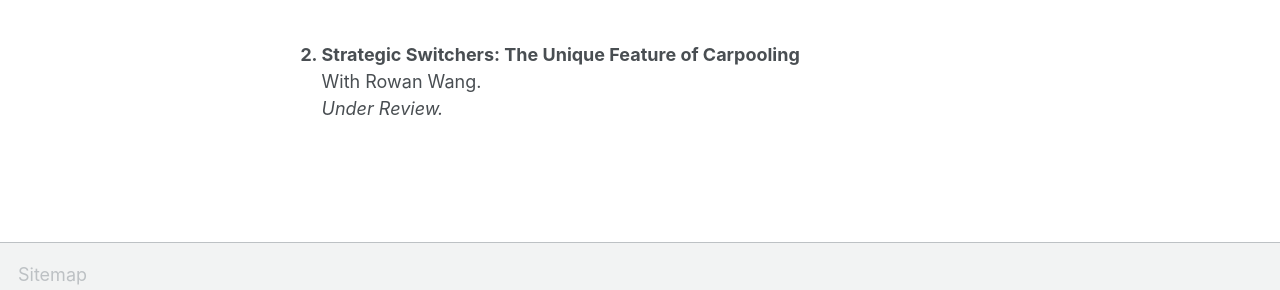
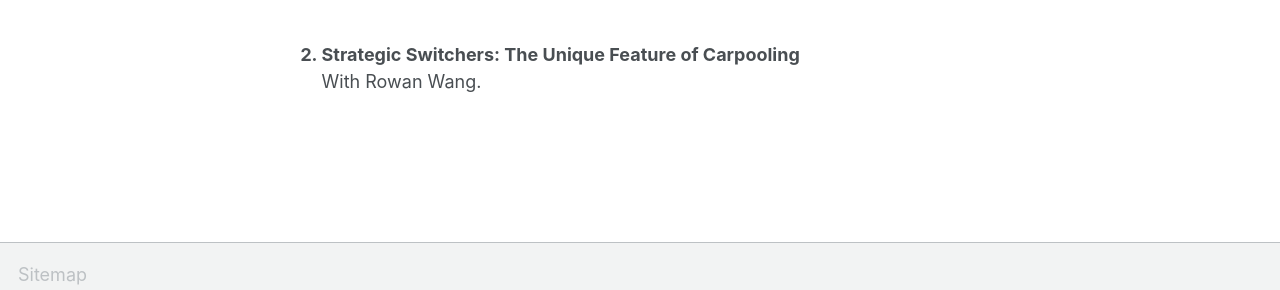
Before and after one commit to yuhangdu-edu/yuhangdu-edu.github.io, a Jekyll site: the page built from _pages/research.md, in a window 1280 px wide and 1297 px high. Shown: the part 972-1262 px from the top of the window. Built offline with Jekyll 4.4.1, drawn with Linux system fonts in a browser that asks for light colours; some web fonts are replaced; a script bundle is joined from its source files by our own code; library files that are not in the unit come from our copies.

Commit message:
Update research.md

```diff
--- a/_pages/research.md
+++ b/_pages/research.md
@@ -57,5 +57,4 @@ With Caihua Chen, Dongdong Ge, Lin Lei, and Yinyu Ye.<br>
 
 
 2. **Strategic Switchers: The Unique Feature of Carpooling**<br>
-With Rowan Wang.<br>
-*Under Review.*
+With Rowan Wang.
```
